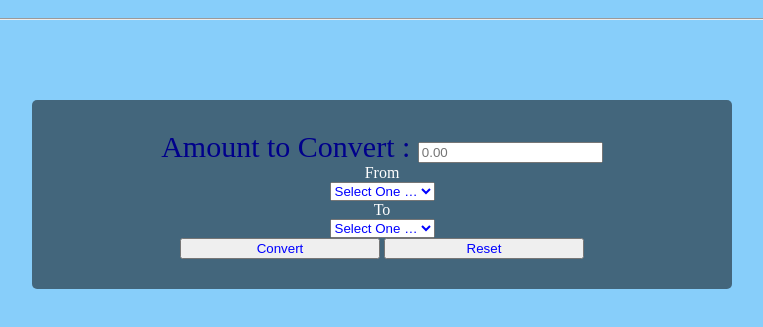
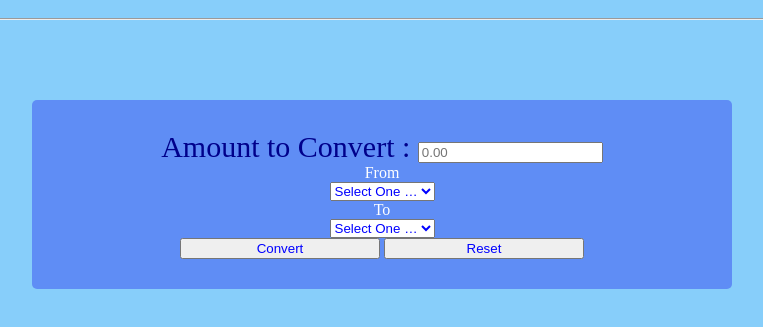
Before and after one commit to conorkek/cse121b, a plain HTML site: page project.html in a window 1280 px wide. Shown: the part 49-376 px from the top of the page, without its empty margins (258-1021 px from the left). Drawn offline with Linux system fonts and the light colour scheme.

Commit message:
more css changes

```diff
--- a/styles/style.css
+++ b/styles/style.css
@@ -12,7 +12,7 @@ body {
     margin: auto;
     padding: 30px;
     border-radius: 5px;
-    background-color: rgba(0, 0, 0, 0.5);
+    background-color:rgba(14, 11, 232, 0.328);
     color: white;
 }
 
```
